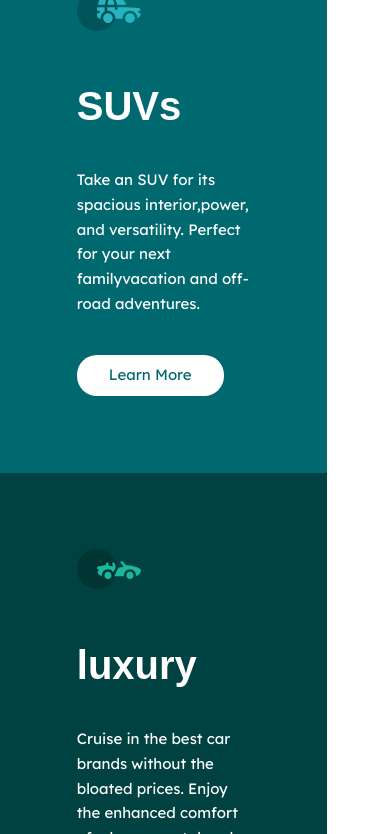
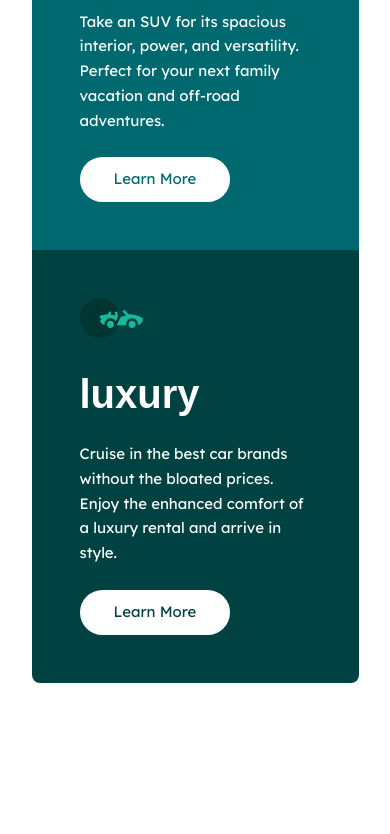
Before and after one commit to Omnia-Ahmed-22/3-Columns-preview-card, a plain HTML site: page index.html in a window 390 px wide. Shown: the part 695-1529 px from the top of the page. After the commit the page ends 1458 px from the top, so only its background shows below. Drawn offline with Linux system fonts and the light colour scheme; a web font is replaced by a local one.

Commit message:
some edits

```diff
--- a/index.css
+++ b/index.css
@@ -17,6 +17,10 @@
    line-height: 165%;
    color: white;
 }
+.flex {
+   display: flex;
+   flex-direction: column;
+}
 main {
    display: flex;
    justify-content: center;
@@ -33,41 +37,34 @@ main {
 .card {
    display: flex;
    flex-direction: column;
-   gap: 4rem;
-   padding: 4.8rem;
+   gap: 40px;
+   padding: 48px;
 }
 .card img {
-   width: 64px;
+   width: 63.9px;
    height: 40px;
 }
 .sedans {
    background-color: hsl(31, 77%, 52%);
-   color: hsl(31, 77%, 52%);
-   border-top-left-radius: 10px;
-   border-bottom-left-radius: 10px;
-
 }
 .suvs {
    background-color: hsl(184, 100%, 22%);
-   color: hsl(184, 100%, 22%);
 }
 .luxury {
    background-color: hsl(179, 100%, 13%);
-   color: hsl(179, 100%, 13%);
-   border-top-right-radius: 10px;
-   border-bottom-right-radius: 10px;
 }
-.text-description h1 {
-   margin-bottom: 2.4rem;
+.text-description  {
+   gap: 24px;
 }
-.text-description {
-   margin-bottom: 8rem;
+.text-container {
+   gap: 80px;
 }
 button {
    background-color: white;
-   border-radius: 20px;
+   border-radius: 25px;
    padding: 8px 32px;
-   border: none;
+   border: 2px solid white;
+   align-self: start;
 }
 .sedans button {
    color: hsl(31, 77%, 52%);
@@ -83,32 +80,30 @@ button:hover {
    background-color: transparent;
    border: 2px solid white;
 }
-@media (max-width: 963px) {
-   .card-container {
+@media (max-width: 975px) {
+   main {
+      padding: 90px 0;
+   }
+   .card-container{
       flex-direction: column;
       width: 608px;
-      margin: 100px 0;
    }
    .card {
-      gap: 3.2rem;
-      padding: 4.8rem 8rem;
+      padding: 48px 80px;
+      gap: 32px;
    }
-   .text-description {
-   margin-bottom: 2.4rem;
-   }
-   .sedans {
-      border-radius: 10px 10px 0 0;
-   }.luxury {
-      border-radius: 0 0 10px 10px;
+   .text-container, .text-description {
+      gap: 24px;
    }
 }
-@media (max-width: 637px) {
+@media (max-width: 640px) {
+   main {
+      padding: 80px 0;
+   }
    .card-container {
-      flex-direction: column;
       width: 327px;
-      margin: 50px 0;
    }
    .card {
-      padding: 4.8rem;
+      padding: 48px;
    }
 }
--- a/index.html
+++ b/index.html
@@ -8,11 +8,12 @@
       <link rel="stylesheet" href="index.css">
    </head>
    <body>
-      <div class="card-container">
-         <div class="card sedans">
-            <img src="/assets/icon-sedans.svg" >
-            <div class="text-container">
-               <div class="text-description">
+      <main>
+         <div class="card-container">
+         <div class="card sedans flex">
+            <img src="./assets/icon-sedans.svg" >
+            <div class="text-container flex">
+               <div class="text-description flex">
                   <h1 class="text-preset1">Sedans</h1>
                   <p class="text-preset2">Choose a Sedan for its offordability and excellent fuel economy. Ideal for cruising in the city or on your next road trip.</p>
                </div>
@@ -21,18 +22,18 @@
          </div>
          <div class="card suvs">
             <img src="/assets/icon-suvs.svg" >
-            <div class="text-container">
-               <div class="text-description">
+            <div class="text-container flex">
+               <div class="text-description flex">
                   <h1 class="text-preset1">SUVs</h1>
-                  <p class="text-preset2">Take an SUV for its spacious interior,power, and versatility. Perfect for your next familyvacation and off-road adventures.</p>
+                  <p class="text-preset2">Take an SUV for its spacious interior, power, and versatility. Perfect for your next family vacation and off-road adventures.</p>
                </div>
                <button class="text-preset2">Learn More</button>
             </div>
          </div>
          <div class="card luxury">
             <img src="/assets/icon-luxury.svg" >
-            <div class="text-container">
-               <div class="text-description">
+            <div class="text-container flex">
+               <div class="text-description flex">
                   <h1 class="text-preset1">luxury</h1>
                   <p class="text-preset2">Cruise in the best car brands without the bloated prices. Enjoy the enhanced comfort of a luxury rental and arrive in style.</p>
                </div>
@@ -40,5 +41,6 @@
             </div>
          </div>
       </div>
+      </main>
    </body>
 </html>
```
Also changed, not shown: screenshot preview.png (added).
